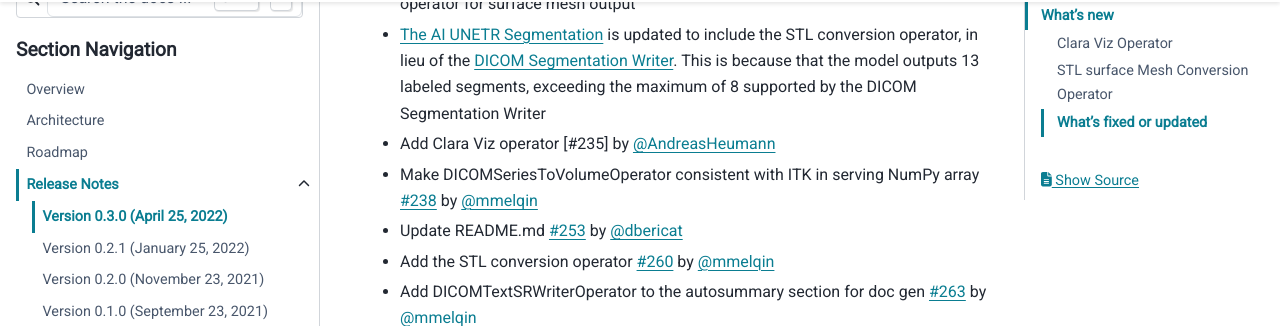
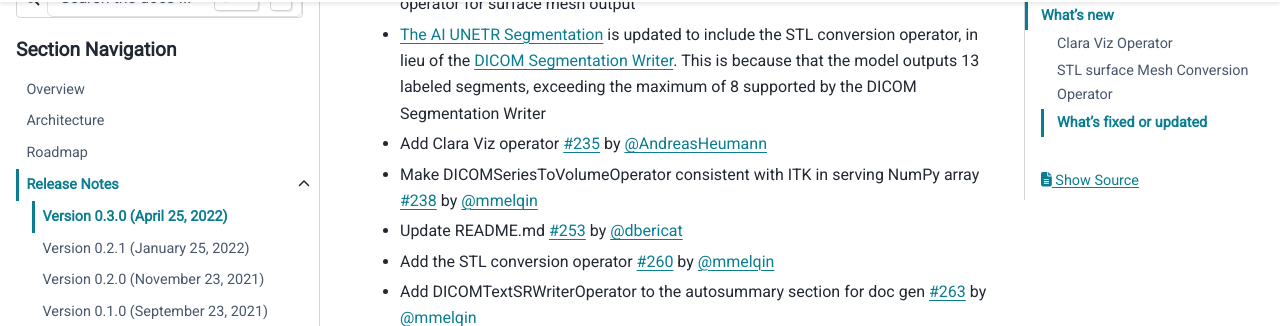
Before and after one commit to Project-MONAI/monai-deploy-app-sdk, a Sphinx documentation site: the page built from docs/source/release_notes/v0.3.0.md, in a window 1280 px wide and 900 px high, scrolled down 938 px. Shown: the part 126-452 px from the top of the window. Built offline with Sphinx 7.4.7 and the PyData theme 0.15.4, drawn with Linux system fonts in a browser that asks for light colours; some web fonts are replaced; pages that are not in the unit, such as notebooks, are missing from menus; the version number could not be read and is left out; some of the changed lines change nothing that is shown.

Commit message:
Added missing link
Signed-off-by: mmelqin <mingmelvinq@nvidia.com>

```diff
--- a/docs/source/release_notes/v0.3.0.md
+++ b/docs/source/release_notes/v0.3.0.md
@@ -18,7 +18,7 @@ This operator converts a volume image to surface mesh, in [STL file format](http
 ### What's fixed or updated
 - [The AI Spleen Segmentation](https://github.com/Project-MONAI/monai-deploy-app-sdk/tree/main/examples/apps/ai_spleen_seg_app) application is updated to include the STL conversion operator for surface mesh output
 - [The AI UNETR Segmentation](https://github.com/Project-MONAI/monai-deploy-app-sdk/blob/main/examples/apps/ai_unetr_seg_app/app.py) is updated to include the STL conversion operator, in lieu of the [DICOM Segmentation Writer](https://github.com/Project-MONAI/monai-deploy-app-sdk/blob/main/monai/deploy/operators/dicom_seg_writer_operator.py). This is because that the model outputs 13 labeled segments, exceeding the maximum of 8 supported by the DICOM Segmentation Writer
-- Add Clara Viz operator [#235] by [@AndreasHeumann](https://github.com/AndreasHeumann)
+- Add Clara Viz operator [#235](https://github.com/Project-MONAI/monai-deploy-app-sdk/pull/235) by [@AndreasHeumann](https://github.com/AndreasHeumann)
 - Make DICOMSeriesToVolumeOperator consistent with ITK in serving NumPy array [#238](https://github.com/Project-MONAI/monai-deploy-app-sdk/pull/238) by [@mmelqin](https://github.com/MMelQin)
 - Update README.md [#253](https://github.com/Project-MONAI/monai-deploy-app-sdk/pull/253) by [@dbericat](https://github.com/dbericat)
 - Add the STL conversion operator [#260](https://github.com/Project-MONAI/monai-deploy-app-sdk/pull/260) by [@mmelqin](https://github.com/MMelQin)
```
